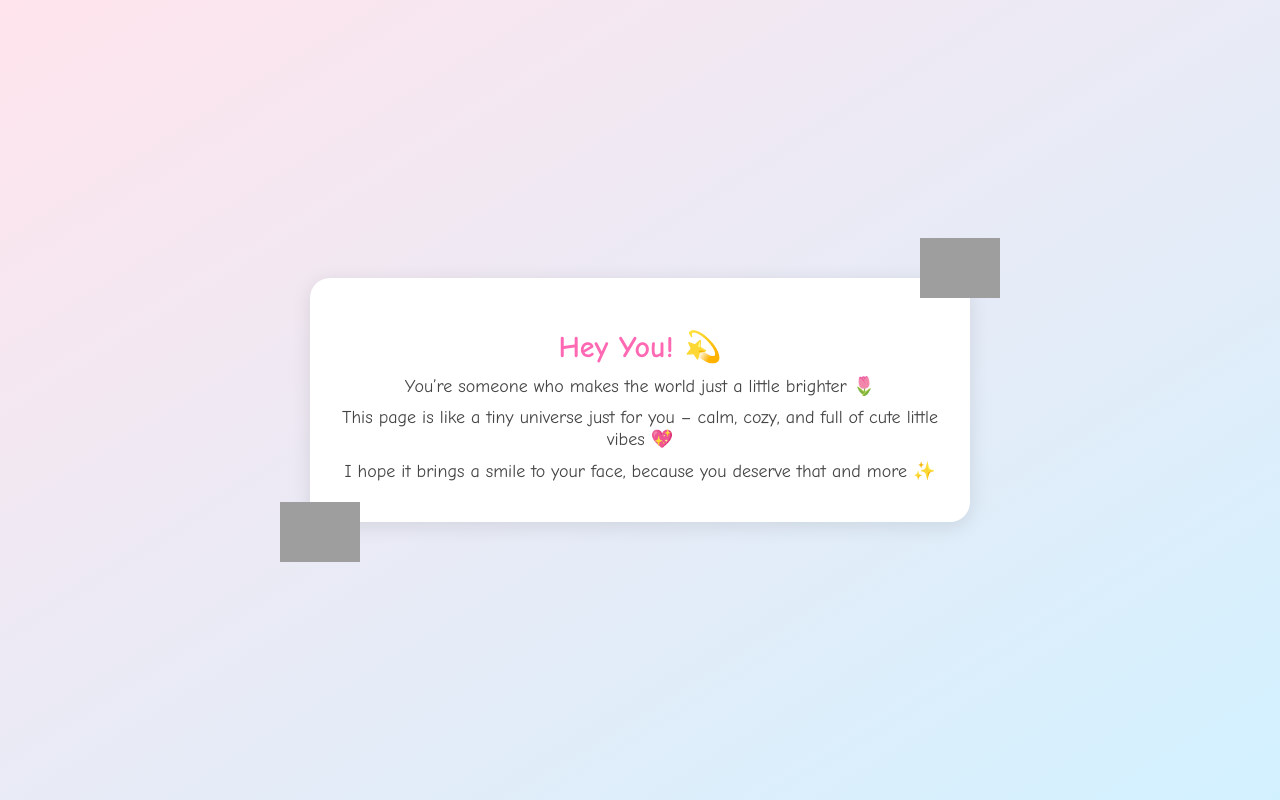
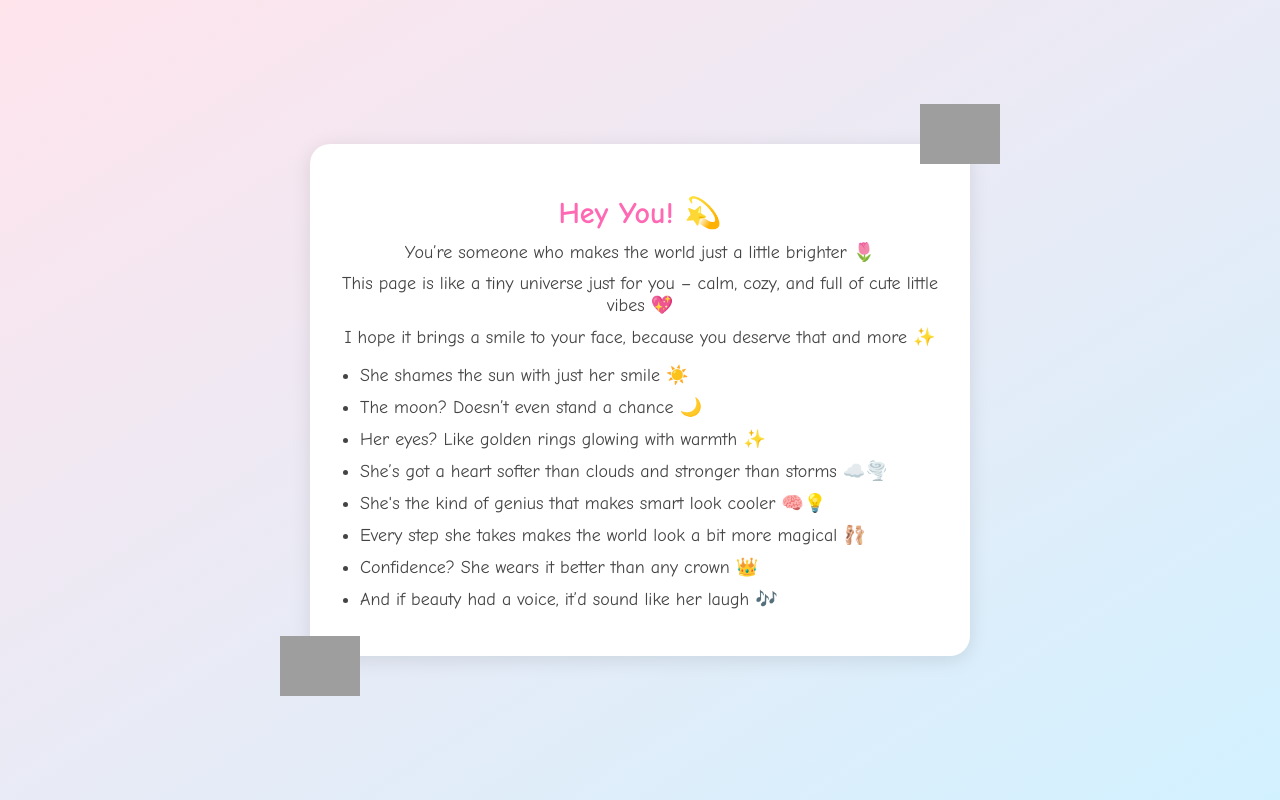
Before and after one commit to Krishna-matic/for-her, a plain HTML site: page index.html in a window 1280 px wide. Drawn offline with Linux system fonts and the light colour scheme; grey boxes are pictures that could not be loaded.

Commit message:
index.html

```diff
--- a/index.html
+++ b/index.html
@@ -28,7 +28,7 @@
             font-size: 30px;
             margin-bottom: 10px;
         }
-        p {
+        p, li {
             color: #444;
             font-size: 18px;
             margin: 10px 0;
@@ -45,6 +45,10 @@
             left: -30px;
             width: 80px;
         }
+        ul {
+            text-align: left;
+            padding-left: 20px;
+        }
     </style>
 </head>
 <body>
@@ -54,6 +58,18 @@
         <p>You’re someone who makes the world just a little brighter 🌷</p>
         <p>This page is like a tiny universe just for you – calm, cozy, and full of cute little vibes 💖</p>
         <p>I hope it brings a smile to your face, because you deserve that and more ✨</p>
+
+        <ul>
+            <li>She shames the sun with just her smile ☀️</li>
+            <li>The moon? Doesn’t even stand a chance 🌙</li>
+            <li>Her eyes? Like golden rings glowing with warmth ✨</li>
+            <li>She’s got a heart softer than clouds and stronger than storms ☁️🌪️</li>
+            <li>She's the kind of genius that makes smart look cooler 🧠💡</li>
+            <li>Every step she takes makes the world look a bit more magical 🩰</li>
+            <li>Confidence? She wears it better than any crown 👑</li>
+            <li>And if beauty had a voice, it’d sound like her laugh 🎶</li>
+        </ul>
+
         <img src="https://em-content.zobj.net/source/microsoft-teams/337/star_2b50.png" class="bottom-sticker" alt="star sticker">
     </div>
 </body>
```
